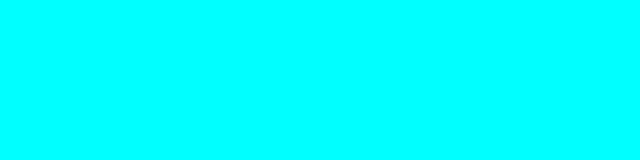
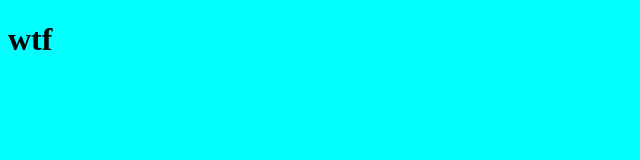
Before and after one commit to ThachSX/demo-git-101, a plain HTML site: page index.html in a window 1280 px wide. Shown: the full height of the page, 0-640 px from the left. Drawn offline with Linux system fonts and the light colour scheme.

Commit message:
Update index.html

```diff
--- a/index.html
+++ b/index.html
@@ -7,6 +7,6 @@
     <link rel="stylesheet" href="style.css">
 </head>
 <body>
-
+    <h1>wtf</h1>
 </body>
 </html>
```
